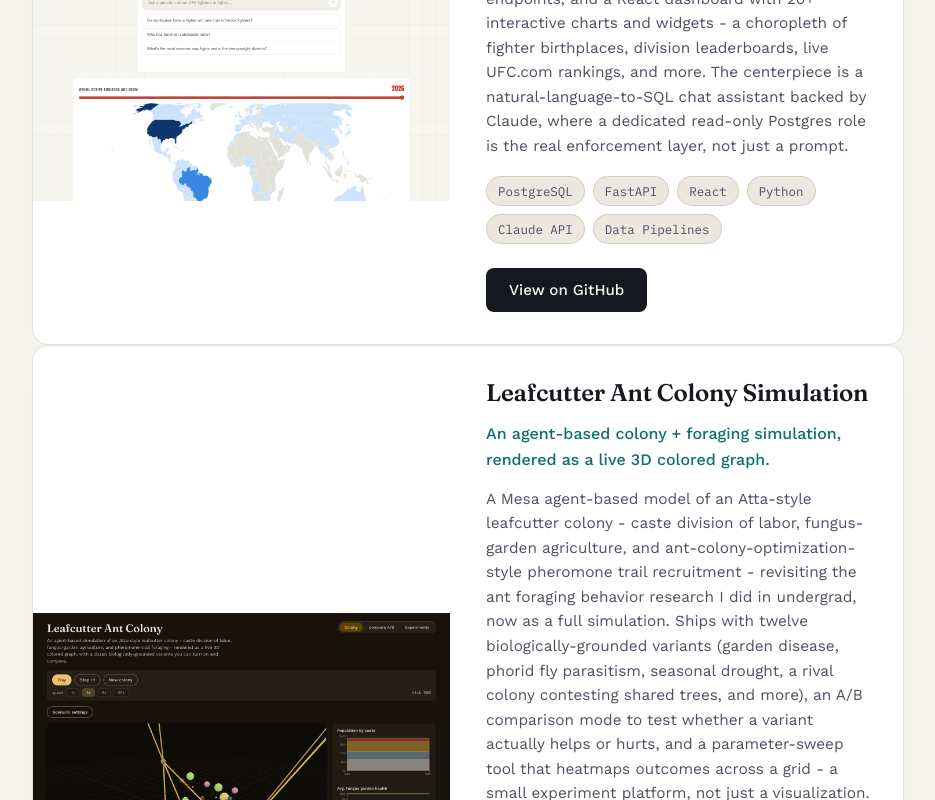
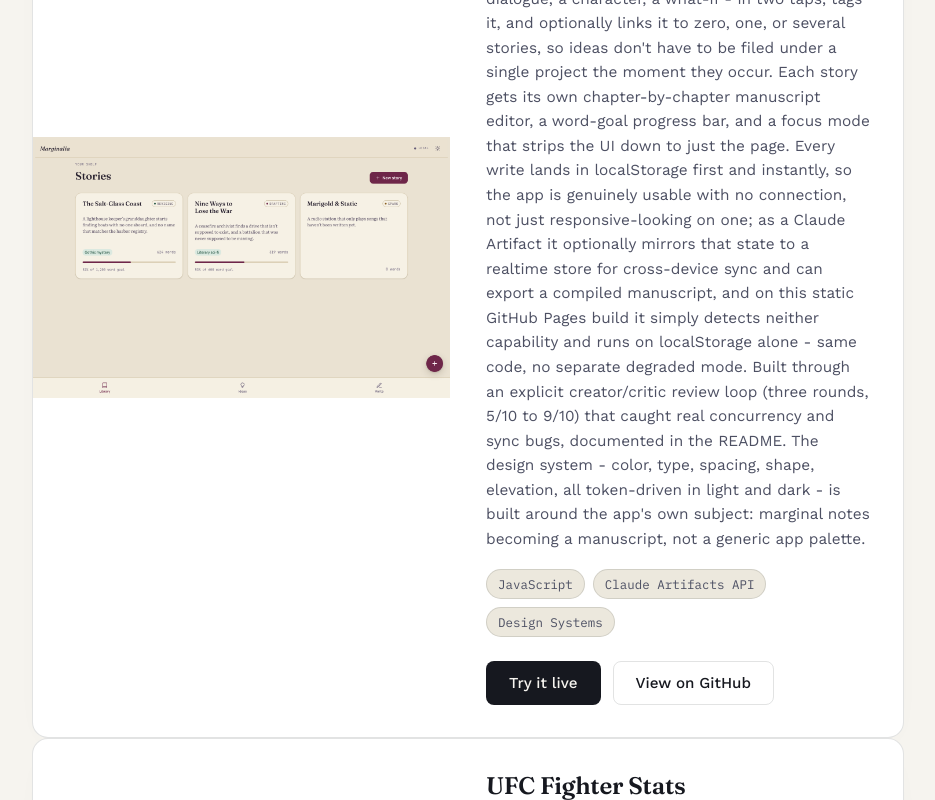
Before and after one commit to LNakai-OSU/LNakai-OSU.github.io, a React (Vite) app: page / in a window 1280 px wide. Shown: the part 1860-2660 px from the top of the page, without its empty margins (172-1107 px from the left). Built offline with nearby package versions, Linux system fonts and the light colour scheme.

Commit message:
Add Marginalia project

```diff
--- a/src/App.css
+++ b/src/App.css
@@ -309,6 +309,16 @@
   align-self: flex-start;
 }
 
+.project-actions {
+  display: flex;
+  flex-wrap: wrap;
+  gap: 12px;
+}
+
+.project-actions .btn {
+  align-self: auto;
+}
+
 /* Timeline */
 .timeline {
   list-style: none;
--- a/src/components/Projects.jsx
+++ b/src/components/Projects.jsx
@@ -20,9 +20,21 @@ export default function Projects() {
                 </span>
               ))}
             </div>
-            <a className="btn btn-primary" href={p.githubUrl} target="_blank" rel="noreferrer">
-              View on GitHub
-            </a>
+            <div className="project-actions">
+              {p.demoUrl && (
+                <a className="btn btn-primary" href={p.demoUrl} target="_blank" rel="noreferrer">
+                  Try it live
+                </a>
+              )}
+              <a
+                className={p.demoUrl ? "btn btn-ghost" : "btn btn-primary"}
+                href={p.githubUrl}
+                target="_blank"
+                rel="noreferrer"
+              >
+                View on GitHub
+              </a>
+            </div>
           </div>
         </article>
       ))}
--- a/src/data.js
+++ b/src/data.js
@@ -34,6 +34,16 @@ export const SKILLS = [
 ];
 
 export const PROJECTS = [
+  {
+    name: "Marginalia",
+    tagline: "A novel-writing and idea-tracking workspace, built to catch a spark on the go.",
+    description:
+      "A floating capture button reachable from anywhere in the app takes a spark - a line of dialogue, a character, a what-if - in two taps, tags it, and optionally links it to zero, one, or several stories, so ideas don't have to be filed under a single project the moment they occur. Each story gets its own chapter-by-chapter manuscript editor, a word-goal progress bar, and a focus mode that strips the UI down to just the page. Every write lands in localStorage first and instantly, so the app is genuinely usable with no connection, not just responsive-looking on one; as a Claude Artifact it optionally mirrors that state to a realtime store for cross-device sync and can export a compiled manuscript, and on this static GitHub Pages build it simply detects neither capability and runs on localStorage alone - same code, no separate degraded mode. Built through an explicit creator/critic review loop (three rounds, 5/10 to 9/10) that caught real concurrency and sync bugs, documented in the README. The design system - color, type, spacing, shape, elevation, all token-driven in light and dark - is built around the app's own subject: marginal notes becoming a manuscript, not a generic app palette.",
+    image: "/screenshots/marginalia-preview.png",
+    tech: ["JavaScript", "Claude Artifacts API", "Design Systems"],
+    githubUrl: "https://github.com/LNakai-OSU/marginalia",
+    demoUrl: "https://lnakai-osu.github.io/marginalia/",
+  },
   {
     name: "UFC Fighter Stats",
     tagline: "A full-stack fighter & fight-statistics dashboard, from schema to chat assistant.",
```
Also changed, not shown: public/screenshots/marginalia-preview.png (added).
